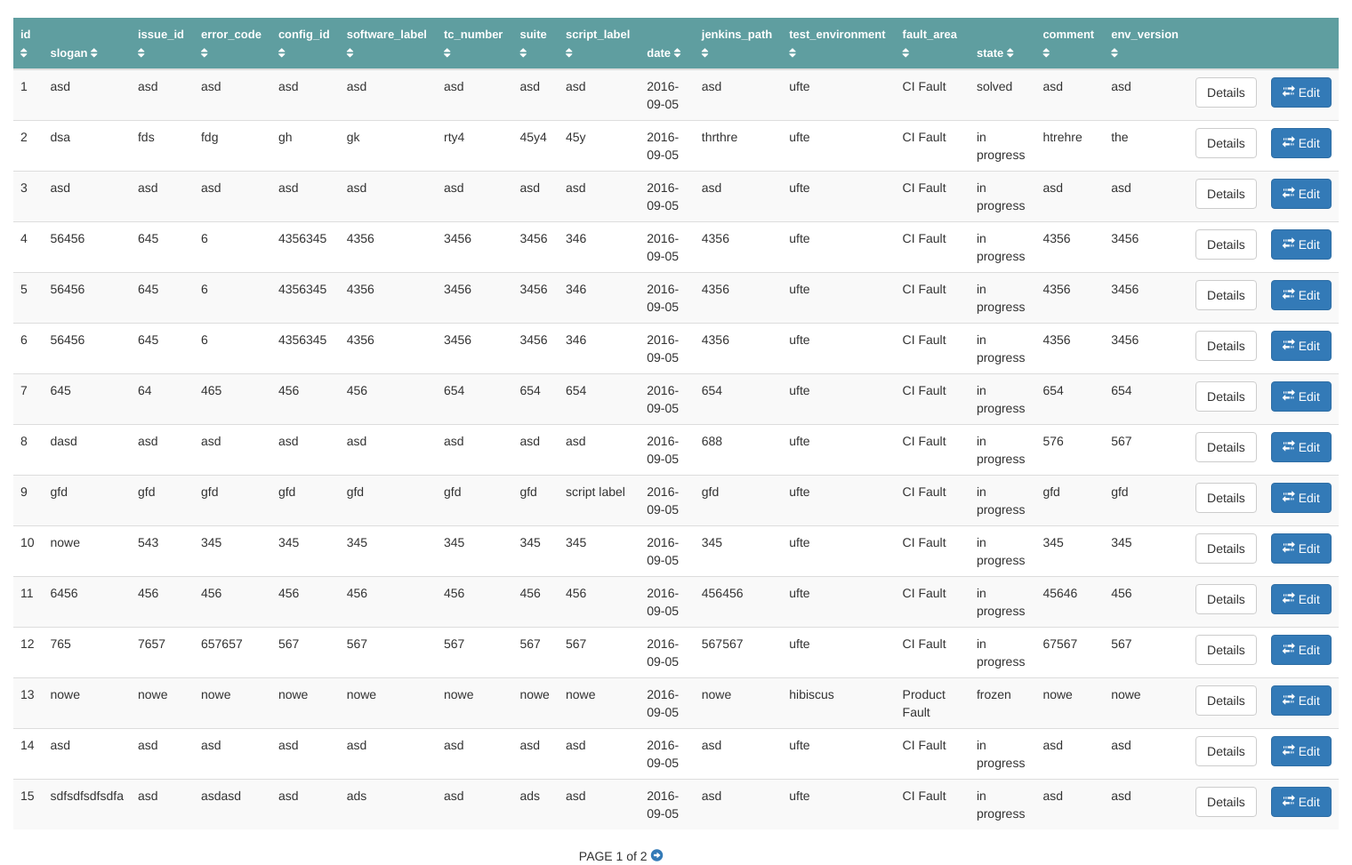
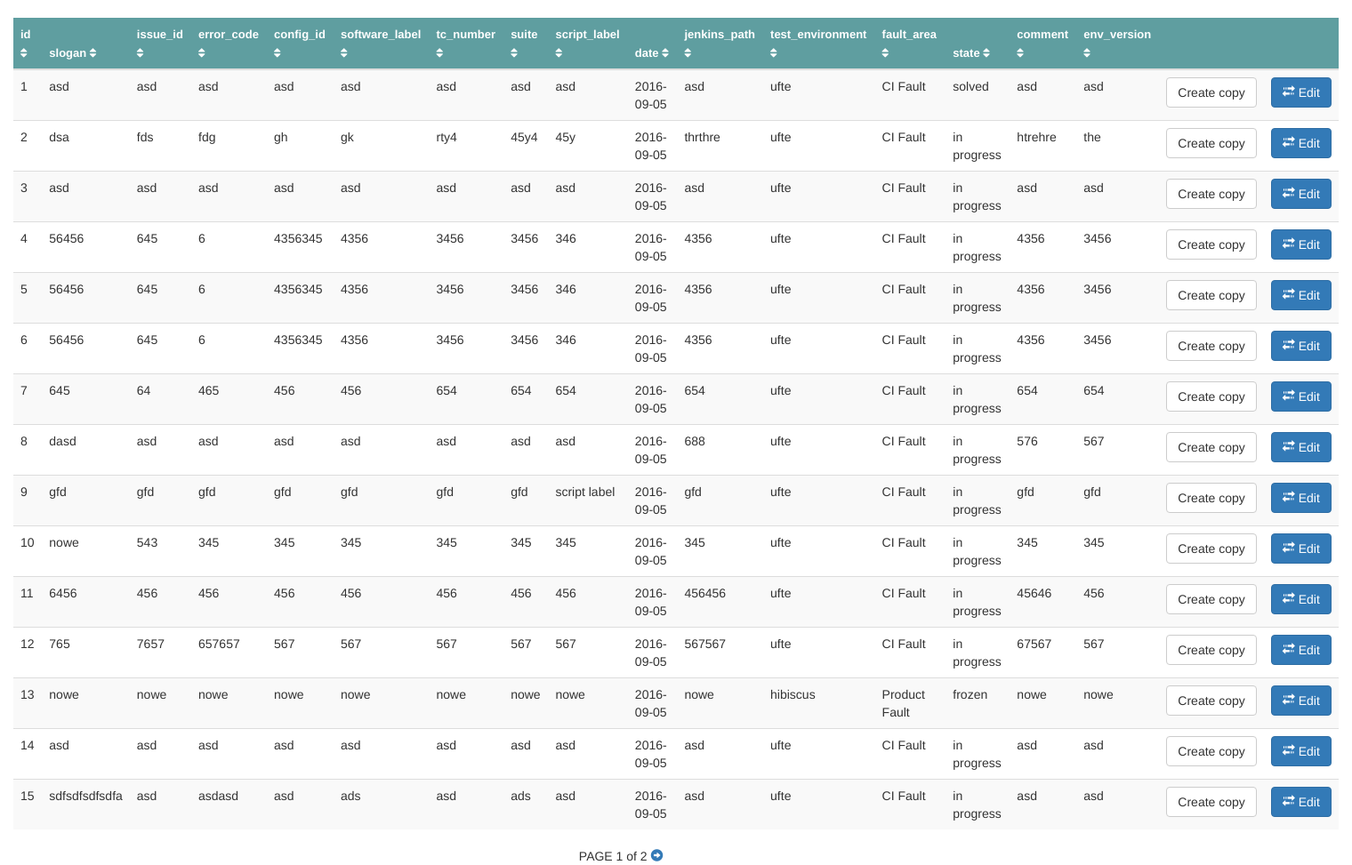
Before and after one commit to dariusz-adler/c-tool, a Django app: page / in a window 1520 px wide. Shown: the part 52-1025 px from the top of the page at 89% size. Run offline with Django 3.2, Linux system fonts and the light colour scheme; a user stored in the database is signed in; data comes from the database, SQL or seed files in the repository; some libraries are stand-ins or nearby versions.

Commit message:
create copy function + mandatory/validation

```diff
--- a/errors/forms.py
+++ b/errors/forms.py
@@ -3,6 +3,12 @@ from .models import Error
 
 
 class ErrorForm(forms.ModelForm):
+
+    error_code = forms.CharField(required=False)
+    suite = forms.CharField(required=False)
+    script_label = forms.CharField(required=False)
+    jenkins_path = forms.CharField(required=False)
+    env_version = forms.CharField(required=False)
 
     class Meta:
         model = Error
--- a/errors/models.py
+++ b/errors/models.py
@@ -13,14 +13,19 @@ class Error(models.Model):
     date = models.DateField()
     jenkins_path = models.CharField(max_length=200)
 
-    test_environment = models.CharField(max_length=200, default='', choices=[('ufte', 'ufte'), ('hibiscus',
-                                                                                                'hibiscus')])
-    fault_area = models.CharField(max_length=200, default='', choices=[('CI Fault', 'CI Fault'), ('Product Fault',
-                                                                                                  'Product Fault')])
-    state = models.CharField(max_length=200, default='', choices=[('in progress', 'in progress'), ('frozen', 'frozen'),
-                                                                  ('solved', 'solved')])
+    test_environment = models.CharField(max_length=200, blank=False,
+                                        choices=[('ufte', 'ufte'), ('hibiscus', 'hibiscus')],
+                                        null=False)
 
-    comment = models.CharField(max_length=1000)
+    fault_area = models.CharField(max_length=200, blank=False,
+                                  choices=[('CI Fault', 'CI Fault'), ('Product Fault', 'Product Fault')],
+                                  null=False)
+
+    state = models.CharField(max_length=200, blank=False,
+                             choices=[('in progress', 'in progress'), ('frozen', 'frozen'), ('solved', 'solved')],
+                             null=False)
+
+    comment = models.TextField(max_length=500)
     env_version = models.CharField(max_length=100)
 
     def get_fields(self):
--- a/errors/templates/errors/index.html
+++ b/errors/templates/errors/index.html
@@ -40,7 +40,7 @@
                         <td>{{ value }}</td>
                     {% endfor %}
                     {% if user.is_authenticated %}
-                        <td><a href="{% url 'error:detail' error.id %}" class="btn btn-default btn-md" role="button">Details</a></td>
+                        <td><a href="{% url 'error:create_copy' error.id %}" class="btn btn-default btn-md" role="button">Create copy</a></td>
                         <td><a href="{% url 'error:update' error.id %}" class="btn btn-primary btn-md" role="button">
                                 <span class="glyphicon glyphicon-transfer" aria-hidden="true"></span>  Edit
                             </a>
--- a/errors/urls.py
+++ b/errors/urls.py
@@ -25,4 +25,6 @@ urlpatterns = [
 
     url(r'index/$', views.index, name='index'),
 
+	# /createcopy/[copy-id]
+    url(r'^createcopy/(?P<error_id>[0-9]+)/$', views.create_copy, name='create_copy'),
 ]
--- a/errors/views.py
+++ b/errors/views.py
@@ -13,7 +13,7 @@ from django.contrib import auth
 from django.contrib.auth.decorators import login_required
 from ctool import settings
 from django.core import serializers
-
+from copy import deepcopy
 
 def post_errors_to_session(request, errors):
     request.session['errors'] = serializers.serialize("json", errors)
@@ -115,6 +115,31 @@ def add_error(request):
                                                       'window_role': window_role})
 
 
+def create_copy(request, error_id):
+
+    button_role = 'CREATE'
+    window_role = 'CREATE COPY'
+    error = Error.objects.get(id=error_id)
+    form = ErrorForm(request.POST or None, instance=error)
+
+    if request.method == "POST":
+
+        if form.is_valid():
+
+            error_copy = deepcopy(error)
+            error_copy.id = None
+            error_copy.save()
+            messages.success(request, 'Error copy has beed created with id: {}'.format(error_copy.id))
+            return HttpResponseRedirect(reverse('error:index'))
+
+    context = {
+        'form': form,
+        'button_role': button_role,
+        'window_role': window_role,
+    }
+
+    return render(request, 'errors/error_form.html', context)
+
 def advanced_search(request):
     window_role = "ADVANCED SEARCH"
     button_role = 'SEARCH'
```
Also changed, not shown: errors/static/errors/style.css (line endings or trailing spaces).
